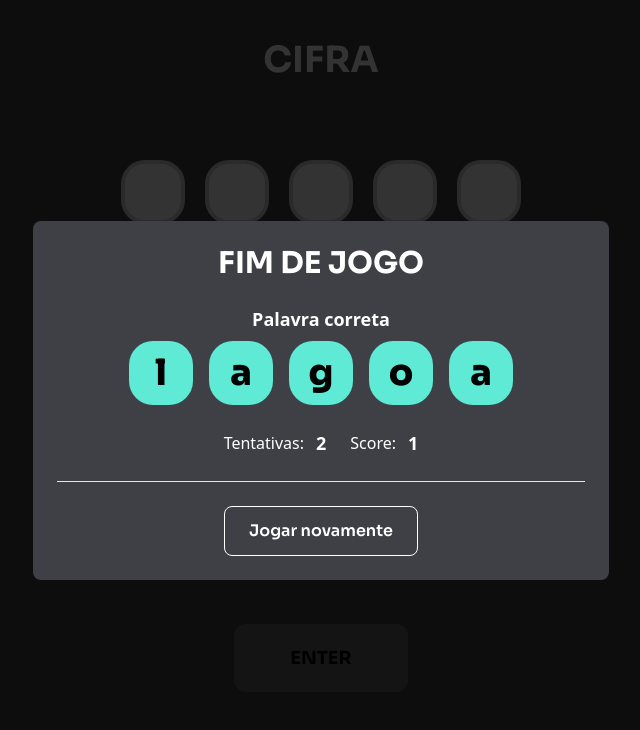
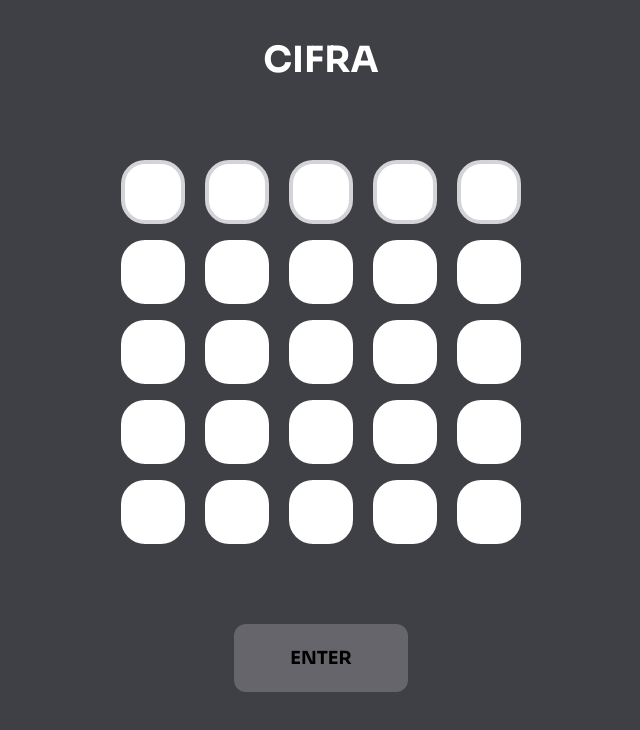
Before and after one commit to rom013/cifra_guess_words, a React (Vite) app: page / in a window 1280 px wide. Shown: the top 730 px of the page, without its empty margins (319-959 px from the left). Built offline with nearby package versions, Linux system fonts and the light colour scheme.

Commit message:
feat: modal win

```diff
--- a/src/app.tsx
+++ b/src/app.tsx
@@ -10,10 +10,7 @@ const wordOptions = [
   ["t", "e", "r", "r", "a"],
   ["n", "u", "v", "e", "m"],
   ["c", "a", "m", "p", "o"],
-  ["m", "a", "r", "e", "s"],
-  ["l", "u", "z", "e", "s"],
   ["c", "e", "r", "c", "a"],
-  ["r", "u", "a", "s", "s"],
   ["b", "r", "a", "s", "a"],
   ["p", "e", "n", "a", "s"],
   ["f", "o", "r", "m", "a"],
@@ -24,15 +21,13 @@ const wordOptions = [
   ["v", "i", "d", "r", "o"],
   ["r", "a", "d", "i", "o"],
   ["c", "a", "n", "t", "o"],
-  ["m", "e", "s", "a", "s"],
-  ["p", "a", "r", "e", "d"],
   ["p", "r", "e", "t", "o"],
   ["b", "i", "c", "h", "o"],
   ["c", "a", "r", "n", "e"],
   ["l", "i", "v", "r", "o"],
   ["c", "h", "u", "v", "a"],
   ["b", "a", "i", "x", "o"],
-  ["m", "a", "n", "h", "ã"],
+  ["m", "a", "n", "h", "a"],
   ["c", "a", "i", "x", "a"],
   ["f", "a", "m", "í", "l"],
   ["t", "e", "s", "t", "e"],
@@ -51,12 +46,13 @@ export function App() {
   const [result, setResult] = useState<Array<Array<string>>>([[], [], [], [], []])
   const [isActive, setIsActive] = useState<boolean>(true)
   const [fields, setField] = useState<boolean[]>([true, false, false, false, false])
-
+  const [isFinish, setIsFinish] = useState<boolean>(false)
   const [hiddenWord, setHiddenWord] = useState<string[]>([])
 
   useEffect(() => {
     const numberRundom = Math.round(Math.random() * wordOptions.length)
     const wordRandom = wordOptions[numberRundom]
+    console.log(wordRandom);
 
     setHiddenWord(wordRandom)
   }, [])
@@ -66,8 +62,6 @@ export function App() {
   }, [attempt])
 
   async function handleEvaluateWord() {
-
-
     const resultList: Array<string> = []
 
     attempt.sort((a, b) => {
@@ -98,6 +92,11 @@ export function App() {
       return novoResultado
     })
 
+    if (resultList.every((currentResult) => currentResult == "right")) {
+      setIsFinish(true)
+      return
+    }
+
     count++
     changeLine()
   }
@@ -107,6 +106,7 @@ export function App() {
       setAttempt([])
       fields[fields.indexOf(true)] = false
       setField(fields)
+      setIsFinish(true)
       return console.log("Fim de jogo");
     }
 
@@ -149,7 +149,10 @@ export function App() {
           ENTER
         </button>
 
-        <ModalWin />
+        {
+          isFinish && <ModalWin hiddenWord={hiddenWord} countAttempt={count + 1} />
+        }
+
       </div>
     </main>
   )
--- a/src/components/modal/modalWin.tsx
+++ b/src/components/modal/modalWin.tsx
@@ -1,4 +1,9 @@
-export default function ModalWin() {
+interface ModalWinProps {
+    hiddenWord: string[],
+    countAttempt: number
+}
+
+export default function ModalWin({ hiddenWord, countAttempt }: ModalWinProps) {
     return (
         <section className="absolute inset-0 bg-black/80 flex justify-center items-center">
             <div className="w-full max-w-xl bg-zinc-700 rounded-lg p-6 space-y-6">
@@ -11,17 +16,19 @@ export default function ModalWin() {
                 <div className="flex flex-col items-center gap-2">
                     <p className="text-white text-lg font-semibold">Palavra correta</p>
                     <div className="flex justify-center gap-4">
-                        <span className="box right">l</span>
-                        <span className="box right">a</span>
-                        <span className="box right">g</span>
-                        <span className="box right">o</span>
-                        <span className="box right">a</span>
+                        {
+                            hiddenWord.map((word, i) => {
+                                return (
+                                    <span key={i} className="box right">{word}</span>
+                                )
+                            })
+                        }
                     </div>
                 </div>
 
                 <ul className="text-white flex justify-center gap-6">
                     <li className="flex items-center gap-3">
-                        <p>Tentativas:</p> <span className="text-lg font-bold">2</span>
+                        <p>Tentativas:</p> <span className="text-lg font-bold">{countAttempt}</span>
                     </li>
                     <li className="flex items-center gap-3">
                         <p>Score:</p> <span className="text-lg font-bold">1</span>
@@ -31,7 +38,9 @@ export default function ModalWin() {
                 <hr />
 
                 <div className="w-full flex justify-center">
-                    <button className="border-white border text-white hover:text-black hover:border-transparent transition-all hover:bg-teal-400 py-3 px-6 rounded-lg text-base font-semibold font-sora">
+                    <button
+                        className="border-white border text-white hover:text-black hover:border-transparent transition-all hover:bg-teal-400 py-3 px-6 rounded-lg text-base font-semibold font-sora"
+                    >
                         Jogar novamente
                     </button>
                 </div>
```
